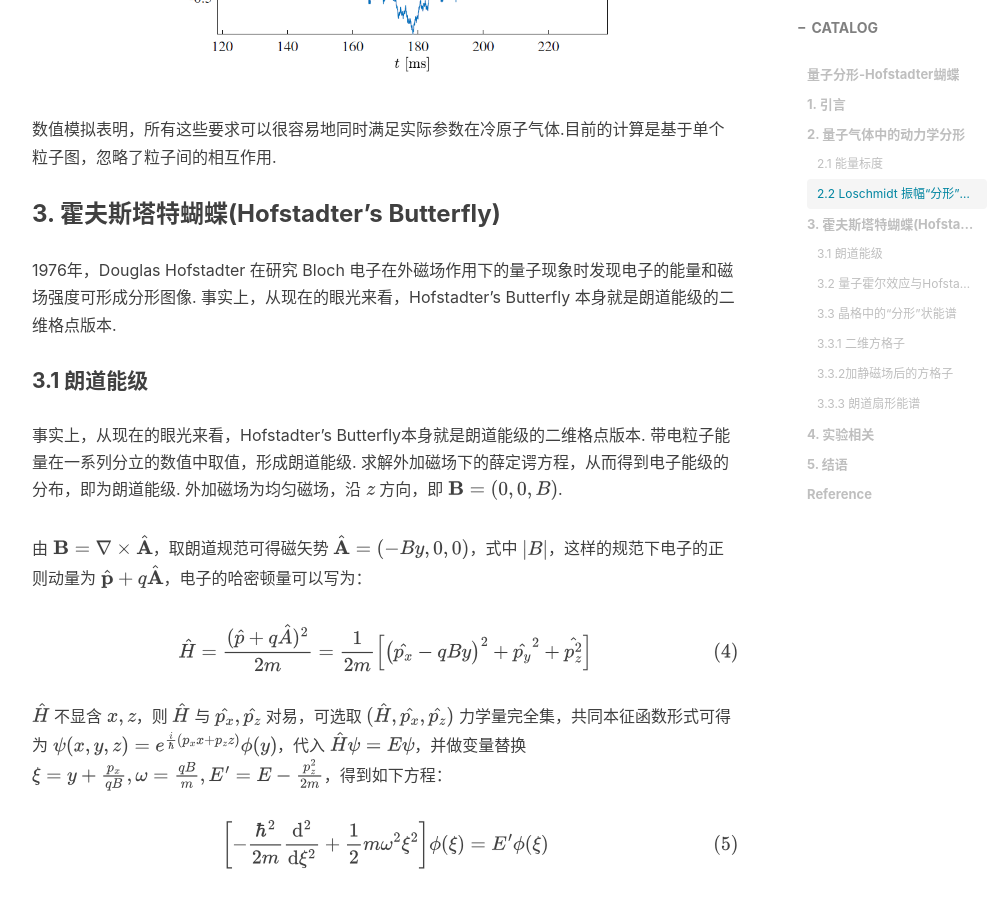
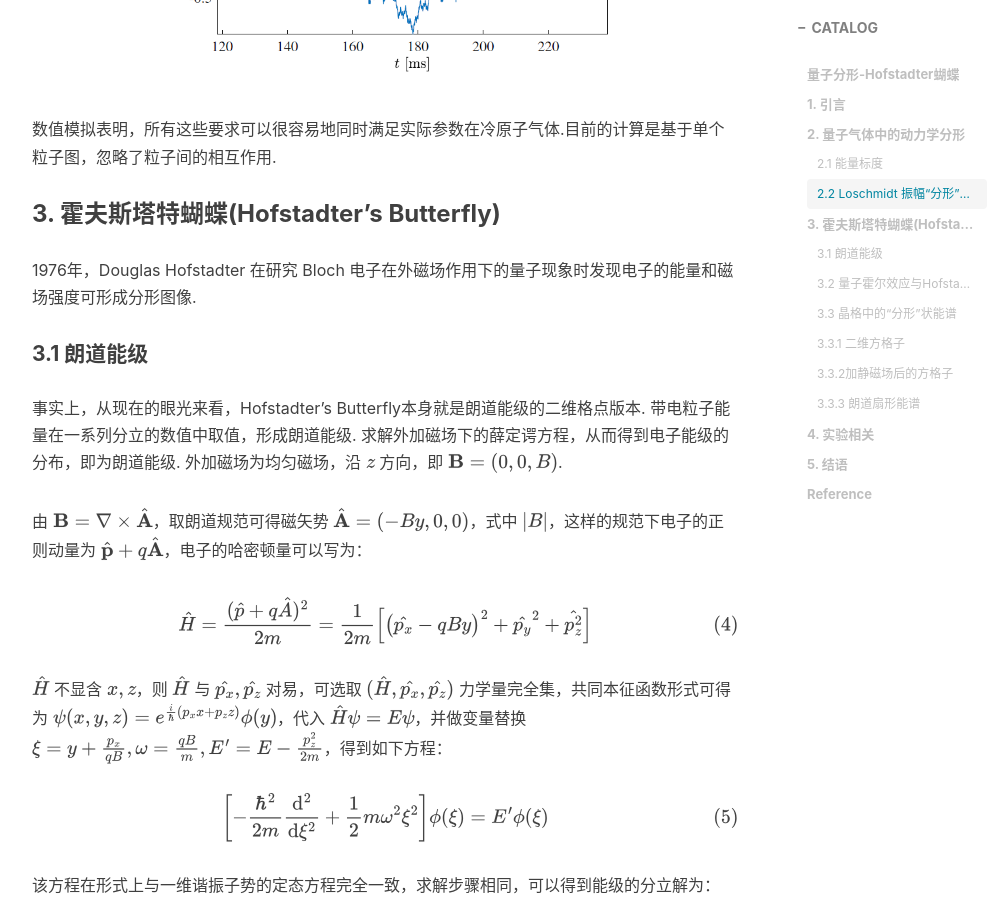
Before and after one commit to wowking2018/Old_personal_blog, a Jekyll site: the page built from _posts/2023-07-01-量子分形Hofstadter蝴蝶.md, in a window 1280 px wide and 900 px high, scrolled down 3027 px. Shown: the whole window, without its empty margins (233-1236 px from the left). Built offline with Jekyll 4.4.1, drawn with Linux system fonts in a browser that asks for light colours; nearby versions of some CDN libraries; comment, search, counter and statistics services are not loaded.

Commit message:
Update 2024-3-29

```diff
--- a/_posts/2023-07-01-量子分形Hofstadter蝴蝶.md
+++ b/_posts/2023-07-01-量子分形Hofstadter蝴蝶.md
@@ -80,7 +80,7 @@ $$
 
 
 ### 3. 霍夫斯塔特蝴蝶(Hofstadter's Butterfly)
-1976年，Douglas Hofstadter 在研究 Bloch 电子在外磁场作用下的量子现象时发现电子的能量和磁场强度可形成分形图像. 事实上，从现在的眼光来看，Hofstadter's Butterfly 本身就是朗道能级的二维格点版本.
+1976年，Douglas Hofstadter 在研究 Bloch 电子在外磁场作用下的量子现象时发现电子的能量和磁场强度可形成分形图像.
 
 #### 3.1 朗道能级
 事实上，从现在的眼光来看，Hofstadter's Butterfly本身就是朗道能级的二维格点版本. 带电粒子能量在一系列分立的数值中取值，形成朗道能级. 求解外加磁场下的薛定谔方程，从而得到电子能级的分布，即为朗道能级. 外加磁场为均匀磁场，沿 $z$ 方向，即 $\textbf{B}=(0,0,B)$.
```
